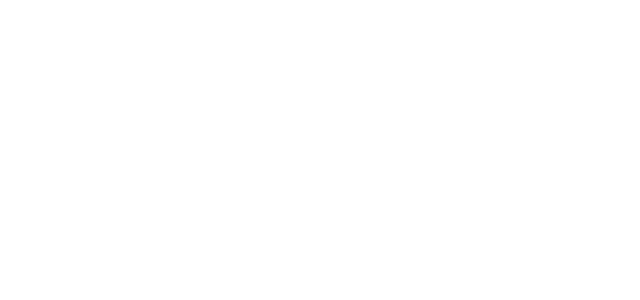
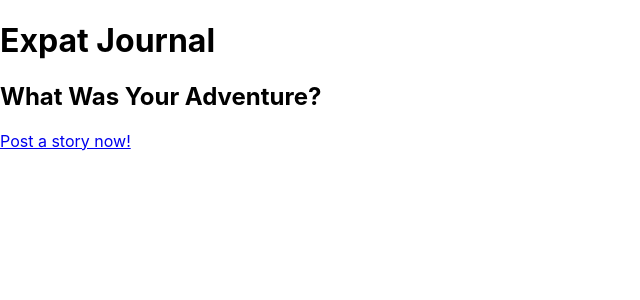
Before and after one commit to bw-ft-expat-journal-2/front-end, a React (Create React App) app: page /home in a window 1280 px wide. Shown: the top 300 px of the page, without its empty margins (0-640 px from the left). Built offline with nearby package versions, Linux system fonts and the light colour scheme.

Commit message:
Initial Rendering

```diff
--- a/src/App.js
+++ b/src/App.js
@@ -7,17 +7,20 @@
 } from "react-router-dom";
 import './App.css';
 import Login from './components/Login'
+import Home from './components/Home'
 
 function App() {
   return (
     <Router>
-      <Route exact={true} path='/'>
-        <h1>Hello</h1>
-        <Link to='/login'>login</Link>
+      <Route exact path ='/'>
+        <Login component ={Login}/>
       </Route>
-      <Route path='/login'>
-        <Login />
+      <Route path='/home'>
+        <Home component={Home} />
       </Route>
+      {/* <Route path="/register">
+        <Register component = {Register}/>
+      </Route> */}
     </Router>
 
   );
--- a/src/components/Home.js
+++ b/src/components/Home.js
@@ -4,13 +4,14 @@
 
 const Home = (props) => {
 	return (
-	    <Nav />
+	    <>
 		    <h1>Expat Journal</h1>
 			<h2>What Was Your Adventure?</h2>
 			<Link to="/post" className="link">
 				{' '}
 				Post a story now!{' '}
 			</Link>
+        </>
 	)
 }
 export default Home
--- a/src/reducers/index.js
+++ b/src/reducers/index.js
@@ -10,10 +10,10 @@
 export default (state = initialState, action) => {
 	switch (action.type) {
 		case FETCH_DATA:
-			console.log('REDUCER FETCH_DATA', payload)
+			console.log('REDUCER FETCH_DATA', action.payload)
 			return {
 				...state,
-				data: payload,
+				data: action.payload,
 				loading: true
 			}
 			case FETCH_DATA_SUCCESS:
@@ -26,7 +26,7 @@
 		case POST_STORY:
 			return {
 				...state,
-				data: [ ...state.data, payload ],
+				data: [ ...state.data, action.payload ],
 				loading: true
 			}
 		case EDIT_STORY:
```
